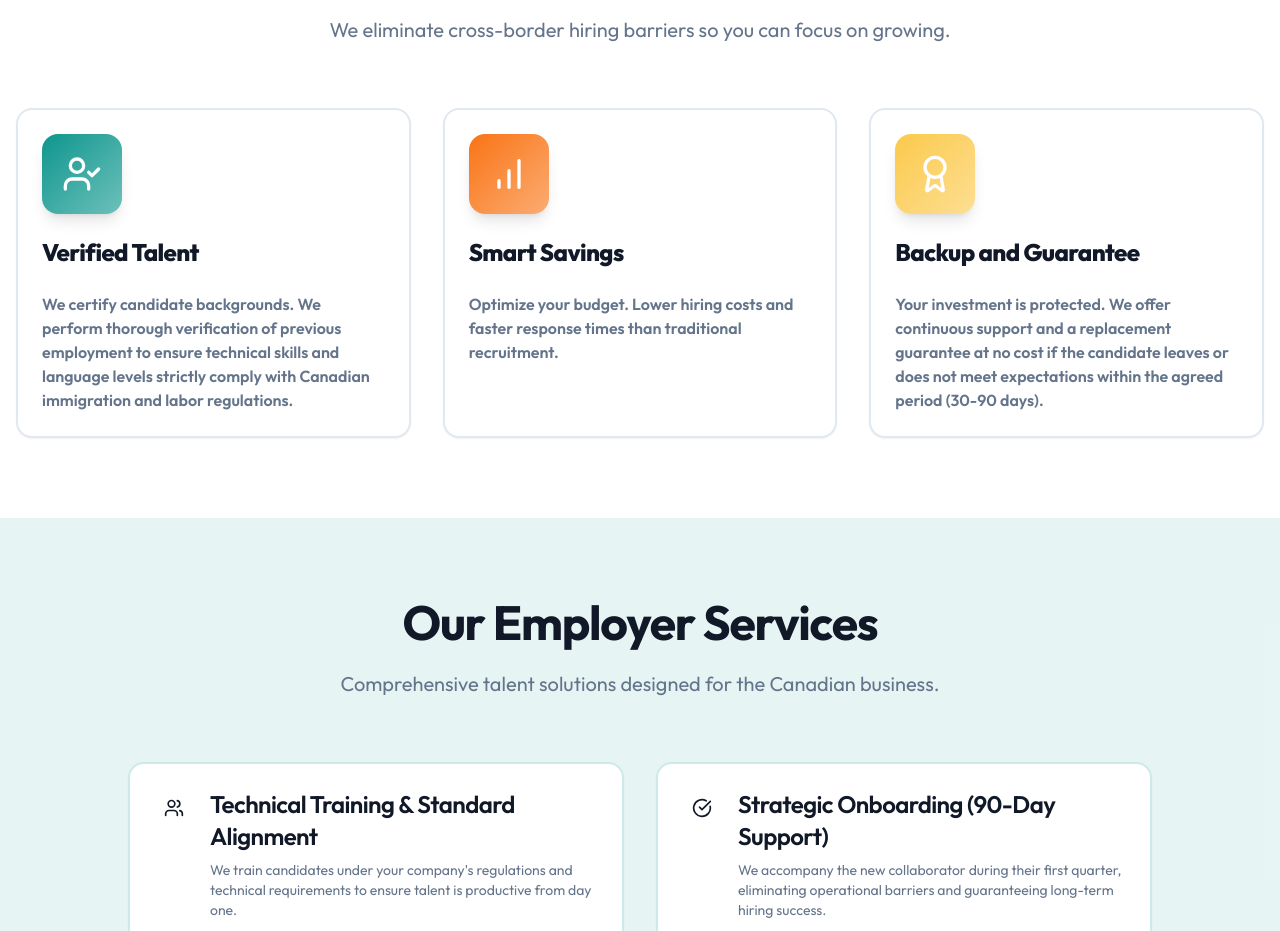
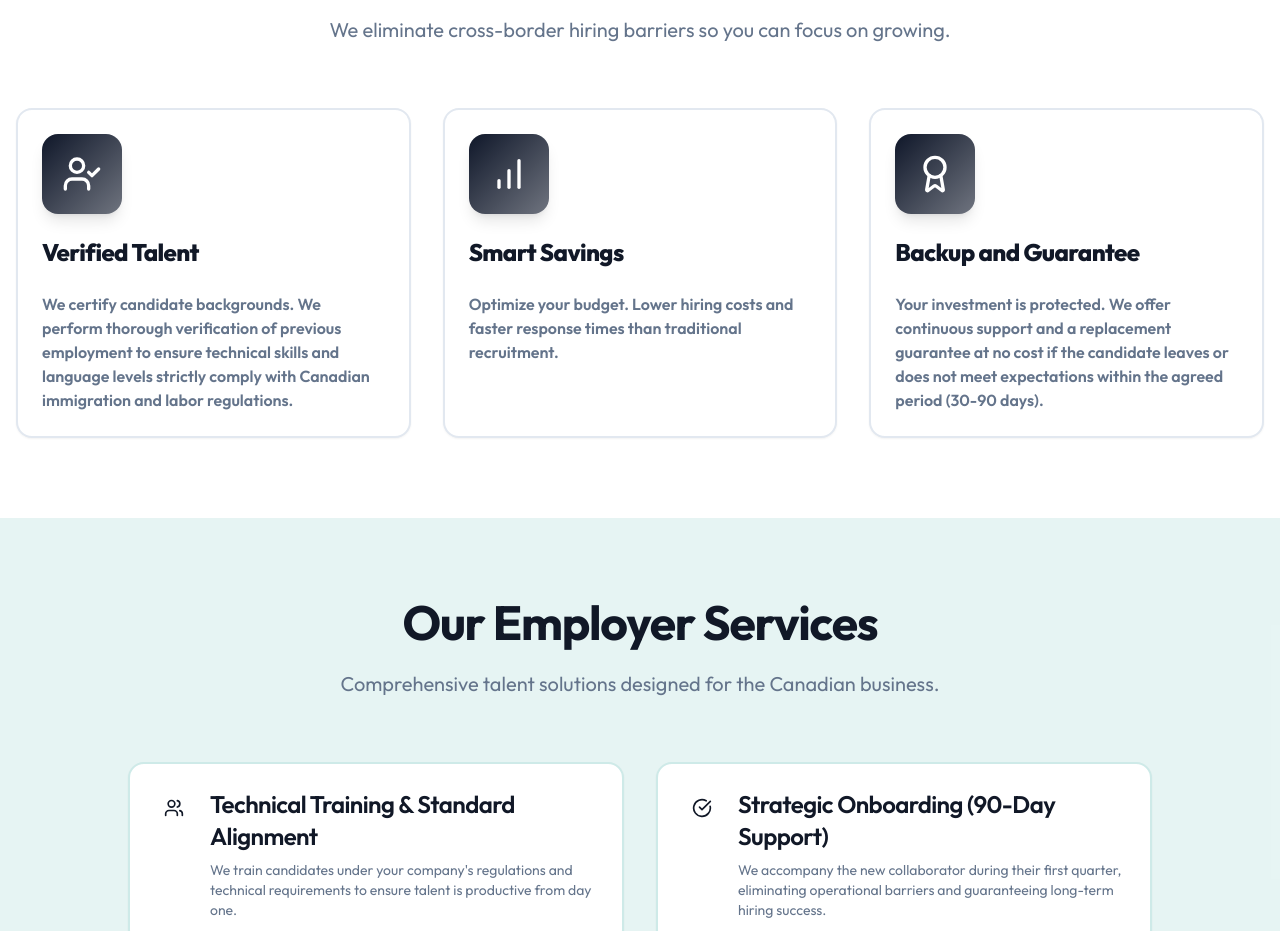
Before and after one commit to MarceMolina83/hrcalatinweb, a React (Vite) app: page /employers in a window 1280 px wide. Shown: the part 900-1831 px from the top of the page. Built offline with nearby package versions, Linux system fonts and the light colour scheme; no server answers; the HTML template or start-up script is replaced by a standard one.

Commit message:
style: change employer icons to blue gradient

```diff
--- a/src/pages/Employers.tsx
+++ b/src/pages/Employers.tsx
@@ -58,7 +58,7 @@ const Employers = () => {
           <div className="grid grid-cols-1 md:grid-cols-2 lg:grid-cols-3 gap-8">
             <Card className="border-2 hover:shadow-elegant transition-smooth group">
               <CardHeader>
-                <div className="h-20 w-20 rounded-2xl bg-gradient-to-br from-primary to-primary/60 flex items-center justify-center mb-4 shadow-lg group-hover:scale-110 transition-smooth">
+                <div className="h-20 w-20 rounded-2xl bg-gradient-to-br from-secondary to-secondary/60 flex items-center justify-center mb-4 shadow-lg group-hover:scale-110 transition-smooth">
                   <UserCheck className="h-10 w-10 text-white" />
                 </div>
                 <CardTitle className="text-2xl font-extrabold">{t("employers.why.talent.title")}</CardTitle>
@@ -72,7 +72,7 @@ const Employers = () => {
 
             <Card className="border-2 hover:shadow-elegant transition-smooth group">
               <CardHeader>
-                <div className="h-20 w-20 rounded-2xl bg-gradient-to-br from-accent to-accent/60 flex items-center justify-center mb-4 shadow-lg group-hover:scale-110 transition-smooth">
+                <div className="h-20 w-20 rounded-2xl bg-gradient-to-br from-secondary to-secondary/60 flex items-center justify-center mb-4 shadow-lg group-hover:scale-110 transition-smooth">
                   <BarChart className="h-10 w-10 text-white" />
                 </div>
                 <CardTitle className="text-2xl font-extrabold">{t("employers.why.cost.title")}</CardTitle>
@@ -86,7 +86,7 @@ const Employers = () => {
 
             <Card className="border-2 hover:shadow-elegant transition-smooth group">
               <CardHeader>
-                <div className="h-20 w-20 rounded-2xl bg-gradient-to-br from-gold to-gold/60 flex items-center justify-center mb-4 shadow-lg group-hover:scale-110 transition-smooth">
+                <div className="h-20 w-20 rounded-2xl bg-gradient-to-br from-secondary to-secondary/60 flex items-center justify-center mb-4 shadow-lg group-hover:scale-110 transition-smooth">
                   <Award className="h-10 w-10 text-white" />
                 </div>
                 <CardTitle className="text-2xl font-extrabold">{t("employers.why.partnership.title")}</CardTitle>
```
